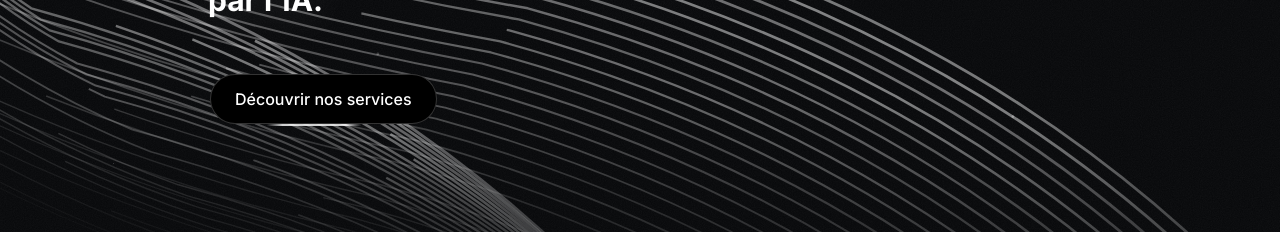
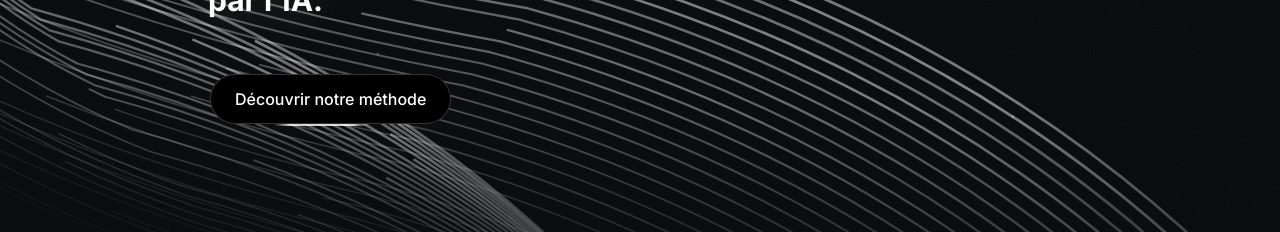
Before and after one commit to CuriosityBuilders/curiosity-builders-design, a Next.js app: page / in a window 1280 px wide. Shown: the part 516-748 px from the top of the page. Built offline with nearby package versions, Linux system fonts and the light colour scheme.

Commit message:
UPDATE HeroSection button link and text: Change href from "/services" to "/methode" and update button label.

```diff
--- a/src/components/homepage-sections/HeroSection.tsx
+++ b/src/components/homepage-sections/HeroSection.tsx
@@ -119,14 +119,14 @@ export function HeroSection() {
         >
           <MovingBorderButton
             as="a"
-            href="/services"
+            href="/methode"
             borderRadius="9999px"
             duration={4000}
             containerClassName="group w-auto h-auto inline-block"
             borderClassName="bg-[radial-gradient(rgba(255,255,255,0.9)_40%,transparent_60%)] opacity-90"
             className="bg-black hover:bg-black/90 text-white border-white/20 backdrop-blur-md px-6 py-3 text-base font-medium transition-all duration-300 focus:outline-none focus:ring-2 focus:ring-white focus:ring-offset-2 focus:ring-offset-black"
           >
-            Découvrir nos services
+            Découvrir notre méthode
           </MovingBorderButton>
         </motion.div>
       </div>
```
